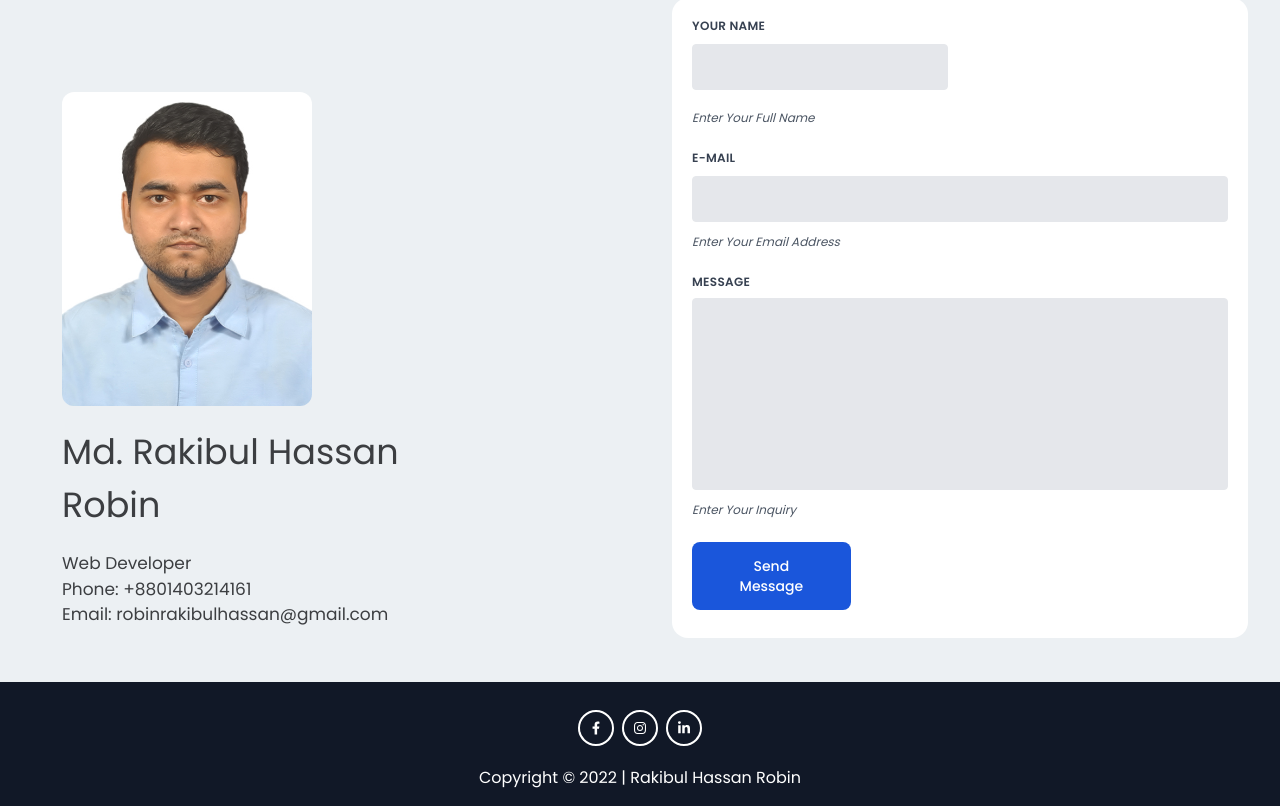
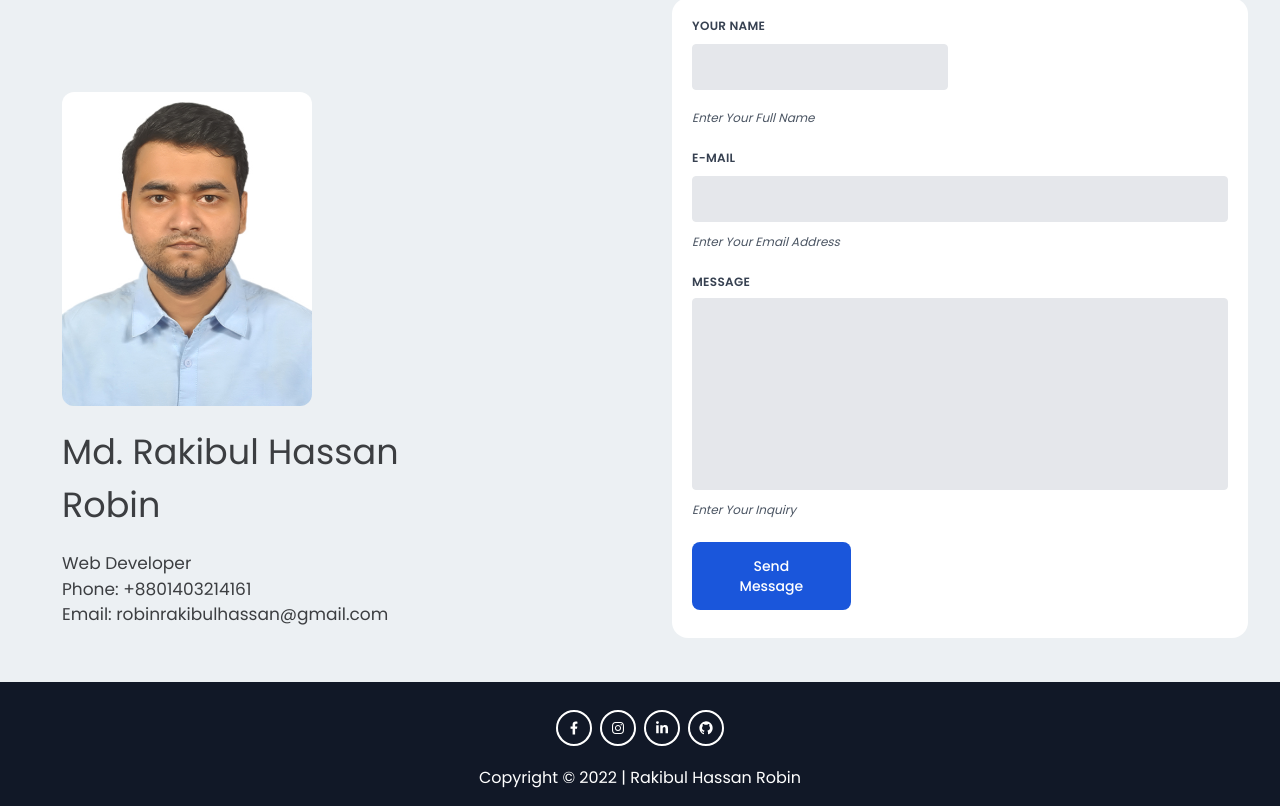
Before and after one commit to robinrakibul/portfolio-react, a React (Create React App) app: page / in a window 1280 px wide. Shown: the part 5619-6425 px from the top of the page. Built offline with nearby package versions, Linux system fonts and the light colour scheme; what tw-elements would draw is missing.

Commit message:
added github icon to footer

```diff
--- a/src/components/Footer.js
+++ b/src/components/Footer.js
@@ -5,7 +5,7 @@
     <footer className="text-center bg-gray-900 text-white">
       <div className="container px-6 pt-6">
         <div className="flex justify-center">
-          <a href="https://www.facebook.com/robinrakibul" type="button" className="rounded-full border-2 border-white text-white leading-normal uppercase hover:bg-gray-600 focus:outline-none focus:ring-0 transition duration-150 ease-in-out w-9 h-9 m-1">
+          <a href="https://www.facebook.com/robinrakibul" target="_blank" rel="noreferrer" type="button" className="rounded-full border-2 border-white text-white leading-normal uppercase hover:bg-gray-600 focus:outline-none focus:ring-0 transition duration-150 ease-in-out w-9 h-9 m-1">
             <svg aria-hidden="true"
               focusable="false"
               data-prefix="fab"
@@ -22,7 +22,7 @@
             </svg>
           </a>
 
-          <a href="https://www.instagram.com/robinrakibulhassan" type="button" className="rounded-full border-2 border-white text-white leading-normal uppercase hover:bg-gray-600 focus:outline-none focus:ring-0 transition duration-150 ease-in-out w-9 h-9 m-1">
+          <a href="https://www.instagram.com/robinrakibulhassan" target="_blank" rel="noreferrer" type="button" className="rounded-full border-2 border-white text-white leading-normal uppercase hover:bg-gray-600 focus:outline-none focus:ring-0 transition duration-150 ease-in-out w-9 h-9 m-1">
             <svg aria-hidden="true"
               focusable="false"
               data-prefix="fab"
@@ -39,7 +39,7 @@
             </svg>
           </a>
 
-          <a href="https://www.linkedin.com/in/robinrakibul" type="button" className="rounded-full border-2 border-white text-white leading-normal uppercase hover:bg-gray-600 focus:outline-none focus:ring-0 transition duration-150 ease-in-out w-9 h-9 m-1">
+          <a href="https://www.linkedin.com/in/robinrakibul" target="_blank" rel="noreferrer" type="button" className="rounded-full border-2 border-white text-white leading-normal uppercase hover:bg-gray-600 focus:outline-none focus:ring-0 transition duration-150 ease-in-out w-9 h-9 m-1">
             <svg aria-hidden="true"
               focusable="false"
               data-prefix="fab"
@@ -55,6 +55,22 @@
               ></path>
             </svg>
           </a>
+          <a href="https://www.github.com/robinrakibul" type="button" target="_blank" rel="noreferrer" className="rounded-full border-2 border-white text-white leading-normal uppercase hover:bg-gray-600 focus:outline-none focus:ring-0 transition duration-150 ease-in-out w-9 h-9 m-1">
+            <svg aria-hidden="true"
+              focusable="false"
+              data-prefix="fab"
+              data-icon="github"
+              className="w-4 h-full mx-auto"
+              role="img"
+              xmlns="http://www.w3.org/2000/svg"
+              viewBox="0 0 24 24"
+            >
+              <path
+                fill="currentColor"
+                d="M10.9,2.1c-4.6,0.5-8.3,4.2-8.8,8.7c-0.5,4.7,2.2,8.9,6.3,10.5C8.7,21.4,9,21.2,9,20.8v-1.6c0,0-0.4,0.1-0.9,0.1 c-1.4,0-2-1.2-2.1-1.9c-0.1-0.4-0.3-0.7-0.6-1C5.1,16.3,5,16.3,5,16.2C5,16,5.3,16,5.4,16c0.6,0,1.1,0.7,1.3,1c0.5,0.8,1.1,1,1.4,1 c0.4,0,0.7-0.1,0.9-0.2c0.1-0.7,0.4-1.4,1-1.8c-2.3-0.5-4-1.8-4-4c0-1.1,0.5-2.2,1.2-3C7.1,8.8,7,8.3,7,7.6C7,7.2,7,6.6,7.3,6 c0,0,1.4,0,2.8,1.3C10.6,7.1,11.3,7,12,7s1.4,0.1,2,0.3C15.3,6,16.8,6,16.8,6C17,6.6,17,7.2,17,7.6c0,0.8-0.1,1.2-0.2,1.4 c0.7,0.8,1.2,1.8,1.2,3c0,2.2-1.7,3.5-4,4c0.6,0.5,1,1.4,1,2.3v2.6c0,0.3,0.3,0.6,0.7,0.5c3.7-1.5,6.3-5.1,6.3-9.3 C22,6.1,16.9,1.4,10.9,2.1z"
+              ></path>
+            </svg>
+          </a>
         </div>
       </div>
 
```
